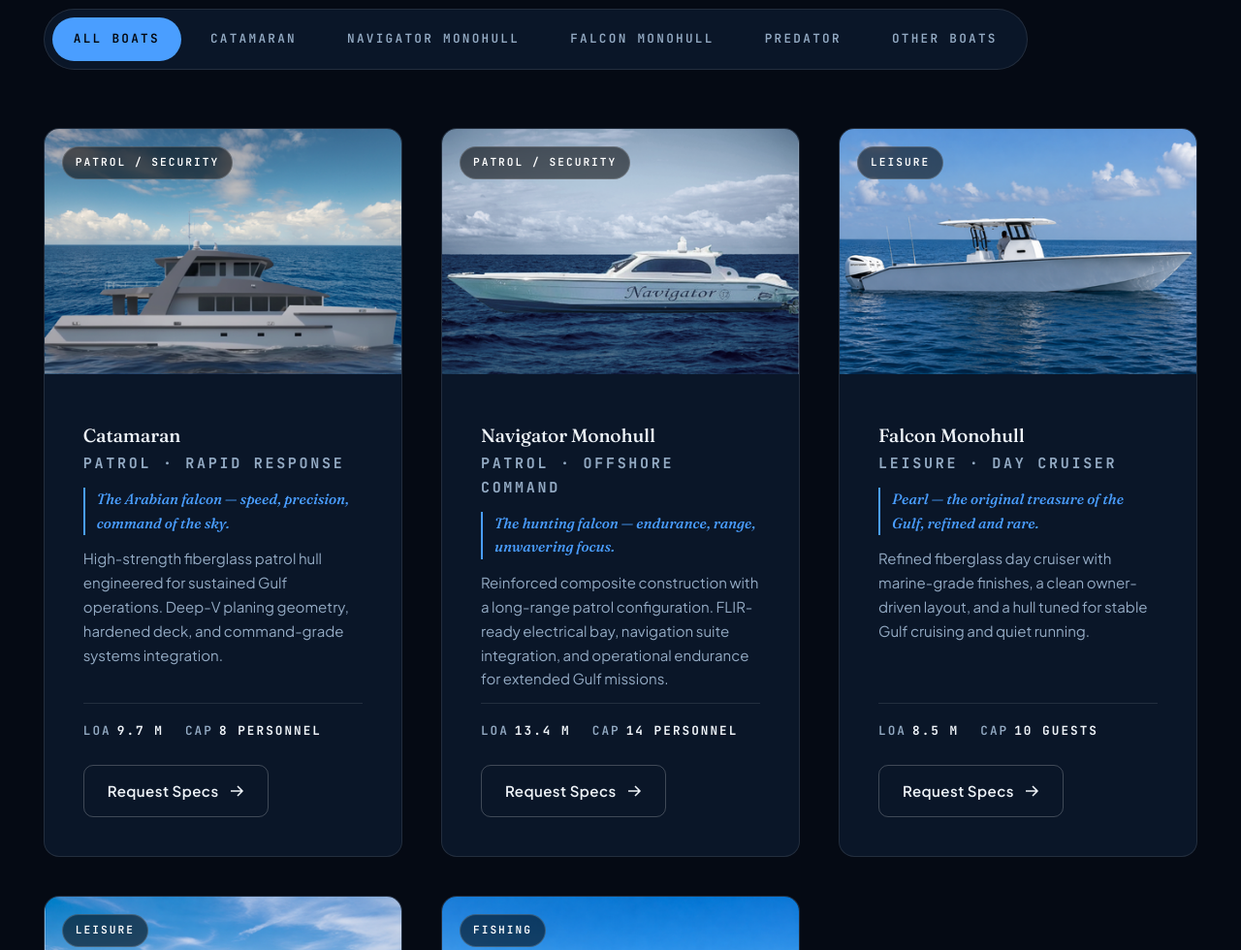
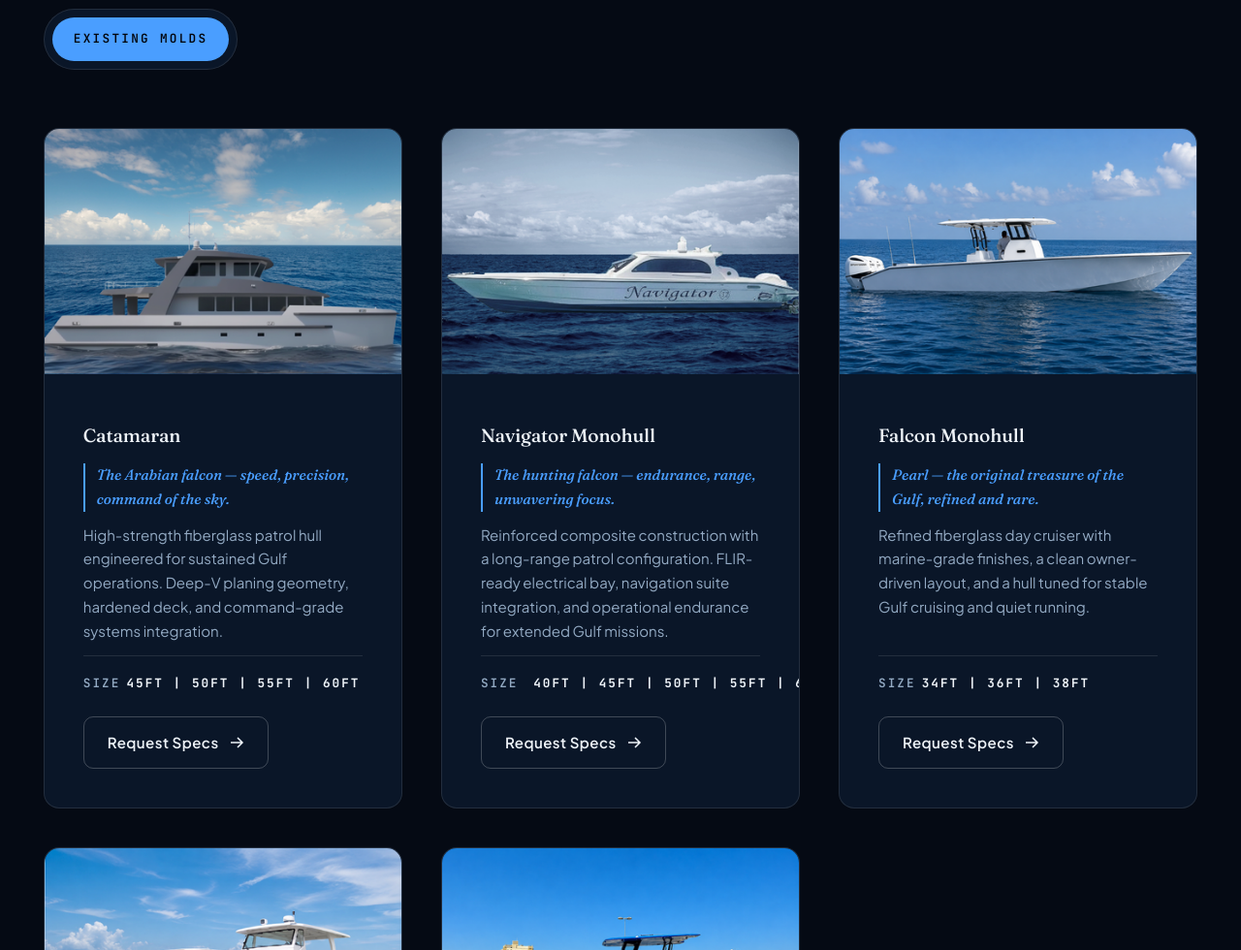
Before and after one commit to merlynfrancis/kha-marine-final, a website: page models.html in a window 1280 px wide. Shown: the part 500-1480 px from the top of the page at 97% size. Drawn offline with Linux system fonts and the light colour scheme.

Commit message:
The final changes

```diff
--- a/css/styles.css
+++ b/css/styles.css
@@ -606,6 +606,10 @@ em {
   font-weight: 600;
 }
 
+.card--media .meta span {
+  white-space: nowrap;
+}
+
 .card--media .meta span strong {
   color: var(--text);
   margin-left: 6px;
@@ -2185,12 +2189,12 @@ body.nav-open .mobile-drawer {
 
 .model-card__name {
   font-family: var(--font-display);
-  font-size: clamp(1.45rem, 2vw, 1.85rem);
+  font-size: clamp(1.7rem, 2.4vw, 2.15rem);
   letter-spacing: -0.02em;
   font-weight: 500;
   line-height: 1.05;
   color: var(--text);
-  margin: 0;
+  margin: 0 0 6px;
 }
 
 .model-card__sub {
--- a/js/data.js
+++ b/js/data.js
@@ -18,13 +18,12 @@ window.KHA.models = [
   {
     id: "Catamaran",
     name: "Catamaran",
-    subtitle: "Patrol · Rapid Response",
+    // subtitle: "Patrol · Rapid Response",
     arabic: "شاهين",
     meaning: "The Arabian falcon — speed, precision, command of the sky.",
     category: "patrol",
-    categoryLabel: "Patrol / Security",
-    length: "9.7 m",
-    capacity: "8 personnel",
+    // categoryLabel: "Patrol / Security",
+    size: "45ft | 50ft | 55ft | 60ft",
     use: "Coast guard, security, rapid response",
     description:
       "High-strength fiberglass patrol hull engineered for sustained Gulf operations. Deep-V planing geometry, hardened deck, and command-grade systems integration.",
@@ -33,13 +32,12 @@ window.KHA.models = [
   {
     id: "Navigator Monohull",
     name: "Navigator Monohull",
-    subtitle: "Patrol · Offshore Command",
+    // subtitle: "Patrol · Offshore Command",
     arabic: "صقر",
     meaning: "The hunting falcon — endurance, range, unwavering focus.",
     category: "patrol",
-    categoryLabel: "Patrol / Security",
-    length: "13.4 m",
-    capacity: "14 personnel",
+    // categoryLabel: "Patrol / Security",
+    size: " 40ft | 45ft | 50ft | 55ft | 60ft",
     use: "Government deployment, offshore patrol",
     description:
       "Reinforced composite construction with a long-range patrol configuration. FLIR-ready electrical bay, navigation suite integration, and operational endurance for extended Gulf missions.",
@@ -48,13 +46,12 @@ window.KHA.models = [
   {
     id: "Falcon Monohull",
     name: "Falcon Monohull",
-    subtitle: "Leisure · Day Cruiser",
-    arabic: "لؤلؤة",
+    // subtitle: "Leisure · Day Cruiser",
+    // arabic: "لؤلؤة",
     meaning: "Pearl — the original treasure of the Gulf, refined and rare.",
     category: "leisure",
-    categoryLabel: "Leisure",
-    length: "8.5 m",
-    capacity: "10 guests",
+    // categoryLabel: "Leisure",
+    size: "34ft | 36ft | 38ft",
     use: "Private day cruising, coastal touring",
     description:
       "Refined fiberglass day cruiser with marine-grade finishes, a clean owner-driven layout, and a hull tuned for stable Gulf cruising and quiet running.",
@@ -63,14 +60,13 @@ window.KHA.models = [
   {
     id: "Predator",
     name: "Predator",
-    subtitle: "Leisure · Premium Cruiser",
+    // subtitle: "Leisure · Premium Cruiser",
     arabic: "الدبران",
     meaning:
       "The Pleiades-companion star — guidance for Arab navigators since antiquity.",
     category: "leisure",
-    categoryLabel: "Leisure",
-    length: "11.6 m",
-    capacity: "12 guests",
+    // categoryLabel: "Leisure",
+    size: "40ft | 45ft | 50ft | 55ft | 60ft",
     use: "Premium leisure, charter, hospitality",
     description:
       "Custom interior fit-out with quilted upholstery, teak detailing, and generous beam. The composite hull is tuned for stable Gulf cruising and overnight capability.",
@@ -79,14 +75,13 @@ window.KHA.models = [
   {
     id: "Unnamed Molds",
     name: "Other Molds",
-    subtitle: "Fishing · Sport / Inshore",
+    // subtitle: "Fishing · Sport / Inshore",
     arabic: "سنبوق",
     meaning:
       "The classic Gulf pearling craft — a heritage name for a modern fishing platform.",
-    category: "fishing",
-    categoryLabel: "Fishing",
-    length: "7.9 m",
-    capacity: "6 anglers",
+    // category: "fishing",
+    // categoryLabel: "Fishing",
+    size: "Available Upon Request",
     use: "Sport fishing, inshore / offshore",
     description:
       "Self-bailing fiberglass deck, rod-ready layout, raised T-top, and a hull designed for chop and long days at sea. Built for serious sport and commercial fishing.",
@@ -95,12 +90,12 @@ window.KHA.models = [
 ];
 
 window.KHA.modelCategories = [
-  { id: "all", label: "All Boats" },
-  { id: "Catamaran", label: "Catamaran" },
-  { id: "Navigator Monohull", label: "Navigator Monohull" },
-  { id: "Falcon Monohull", label: "Falcon Monohull" },
-  { id: "Predator", label: "Predator" },
-  { id: "Unnamed Molds", label: "Other Boats" },
+  { id: "all", label: "Existing Molds" },
+  // { id: "Catamaran", label: "Catamaran" },
+  // { id: "Navigator Monohull", label: "Navigator Monohull" },
+  // { id: "Falcon Monohull", label: "Falcon Monohull" },
+  // { id: "Predator", label: "Predator" },
+  // { id: "Unnamed Molds", label: "Other Boats" },
 ];
 
 /* ---------- Services ---------------------------------------------------- */
--- a/js/models.js
+++ b/js/models.js
@@ -48,20 +48,18 @@
         <article class="card card--media model-card">
           <div class="media">
             <img src="${m.image}" alt="${m.name} — ${m.subtitle}" loading="lazy" decoding="async" />
-            <span class="tag tag--floating">${m.categoryLabel}</span>
           </div>
           <div class="body">
             <div class="model-card__head">
               <div>
                 <h3 class="model-card__name">${m.name}</h3>
-                <p class="model-card__sub">${m.subtitle}</p>
+
               </div>
             </div>
             <p class="model-card__meaning"><em>${m.meaning}</em></p>
             <p class="model-card__desc">${m.description}</p>
             <div class="meta">
-              <span>LOA<strong>${m.length}</strong></span>
-              <span>CAP<strong>${m.capacity}</strong></span>
+             <span>Size<strong>${m.size}</strong></span>
             </div>
             <a href="contact.html?model=${encodeURIComponent(m.name)}" class="btn btn--ghost model-card__cta">
               Request Specs
```
